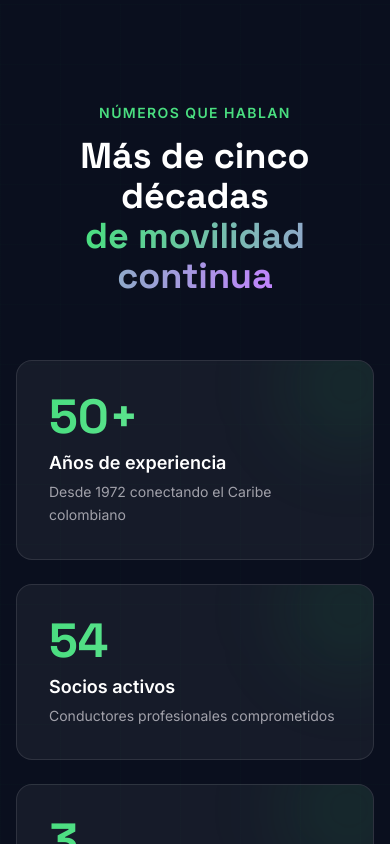
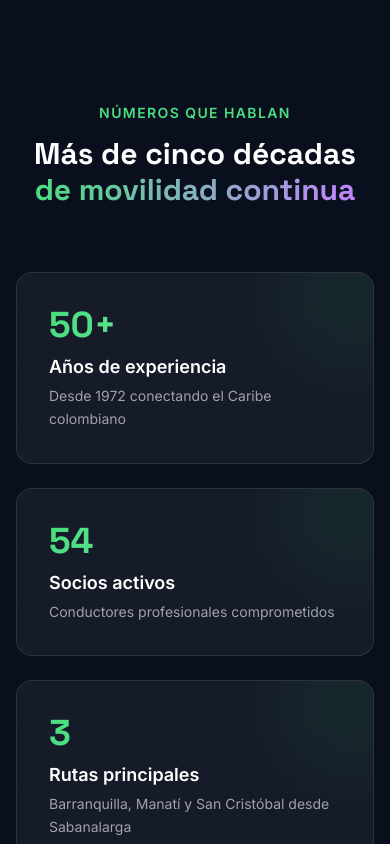
Before and after one commit to habid8374/cootransa, a React (Vite) app: page / in a window 390 px wide. Shown: the part 840-1684 px from the top of the page. Built offline with nearby package versions, Linux system fonts and the light colour scheme; grey boxes are pictures that could not be loaded.

Commit message:
fix: correct routes text in Stats (Manati typo, real routes)

```diff
--- a/src/components/Stats.tsx
+++ b/src/components/Stats.tsx
@@ -8,7 +8,7 @@ function StatCard({ value, suffix='', label, description, isText=false, textValu
       <div className="relative p-8 rounded-2xl bg-white/5 border border-white/10 hover:border-green-500/30 transition-all duration-300 overflow-hidden">
         <div className="absolute -top-10 -right-10 w-32 h-32 bg-green-500/10 rounded-full blur-2xl group-hover:bg-green-500/20 transition-all duration-500"/>
         <div className="relative z-10">
-          <div className="text-5xl lg:text-6xl font-black font-display bg-gradient-to-r from-green-400 to-green-300 bg-clip-text text-transparent mb-2">{isText ? textValue : `${count}${suffix}`}</div>
+          <div className="text-4xl sm:text-5xl lg:text-6xl font-black font-display bg-gradient-to-r from-green-400 to-green-300 bg-clip-text text-transparent mb-2">{isText ? textValue : `${count}${suffix}`}</div>
           <div className="text-white font-semibold text-lg mb-1">{label}</div>
           <div className="text-zinc-400 text-sm leading-relaxed">{description}</div>
         </div>
@@ -24,12 +24,12 @@ export default function Stats() {
       <div className="relative z-10 max-w-7xl mx-auto px-4 sm:px-6 lg:px-8">
         <motion.div initial={{ opacity: 0, y: 20 }} whileInView={{ opacity: 1, y: 0 }} viewport={{ once: true }} className="text-center mb-16">
           <span className="text-green-400 text-sm font-semibold tracking-widest uppercase">Números que hablan</span>
-          <h2 className="text-4xl lg:text-5xl font-black font-display text-white mt-3">Más de cinco décadas<br/><span className="bg-gradient-to-r from-green-400 to-purple-400 bg-clip-text text-transparent">de movilidad continua</span></h2>
+          <h2 className="text-3xl sm:text-4xl lg:text-5xl font-black font-display text-white mt-3">Más de cinco décadas<br/><span className="bg-gradient-to-r from-green-400 to-purple-400 bg-clip-text text-transparent">de movilidad continua</span></h2>
         </motion.div>
         <div className="grid grid-cols-1 sm:grid-cols-2 lg:grid-cols-4 gap-6">
           <StatCard value={50} suffix="+" label="Años de experiencia" description="Desde 1972 conectando el Caribe colombiano"/>
           <StatCard value={54} label="Socios activos" description="Conductores profesionales comprometidos"/>
-          <StatCard value={3} label="Rutas intermunicipales" description="Sabanalarga, Manaí y Villa Rosa a Barranquilla"/>
+          <StatCard value={3} label="Rutas principales" description="Barranquilla, Manatí y San Cristóbal desde Sabanalarga"/>
           <StatCard value={0} isText textValue="ISO" label="9001 & 45001" description="Calidad y seguridad certificadas internacionalmente"/>
         </div>
       </div>
```
